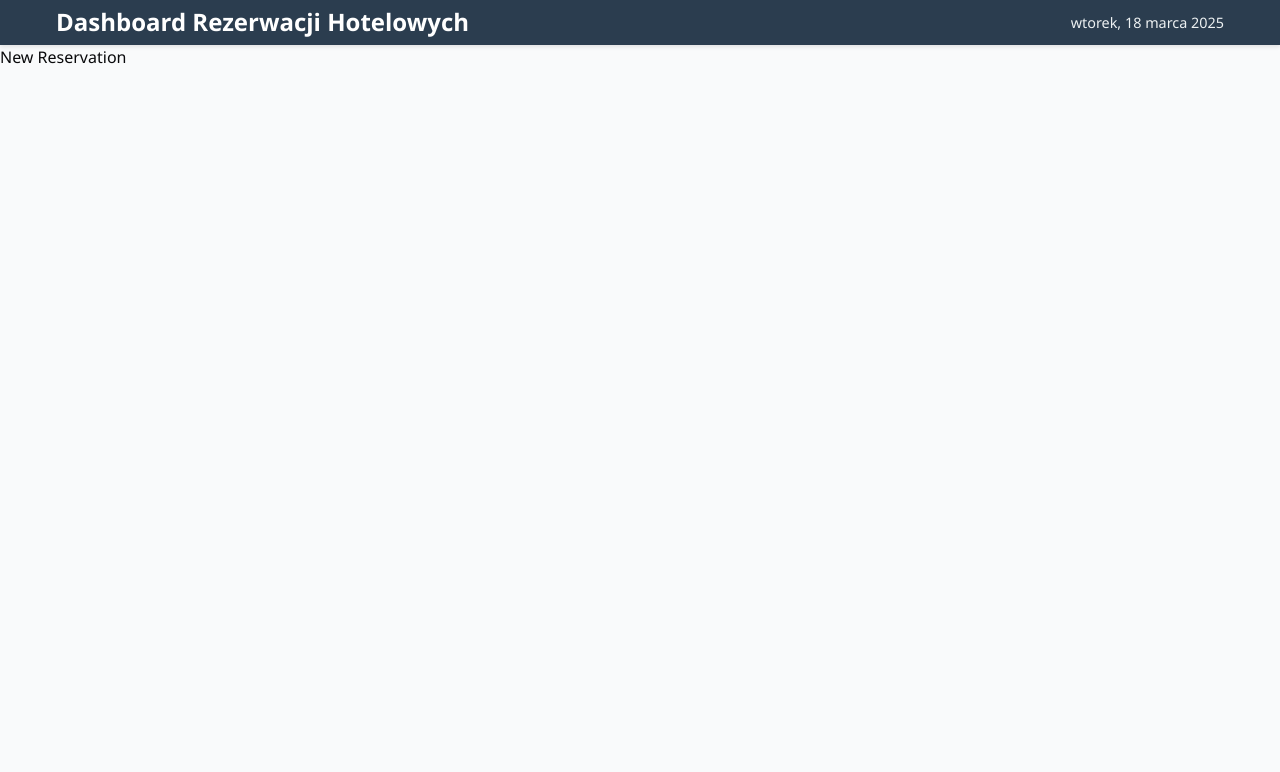
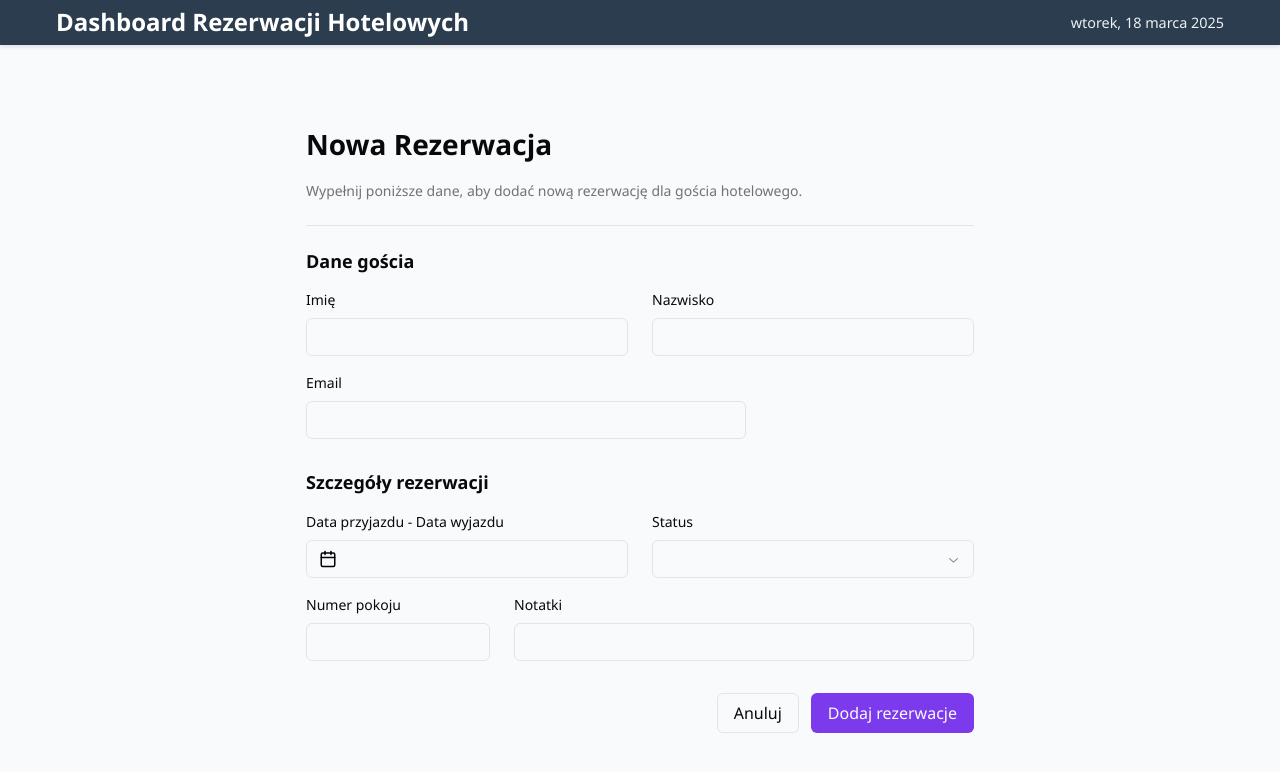
Before and after one commit to Inithar/Shiji-Dashboard, a React (Vite) app: page /add in a window 1280 px wide. Shown: the top 772 px of the page. Built offline with nearby package versions, Linux system fonts and the light colour scheme.

Commit message:
feat: add NewReservation page content

```diff
--- a/package.json
+++ b/package.json
@@ -10,6 +10,7 @@
     "preview": "vite preview"
   },
   "dependencies": {
+    "@hookform/resolvers": "^4.1.3",
     "@radix-ui/react-icons": "^1.3.2",
     "@radix-ui/react-label": "^2.1.2",
     "@radix-ui/react-popover": "^1.1.6",
@@ -20,7 +21,8 @@
     "react-day-picker": "^9.6.2",
     "react-dom": "^19.0.0",
     "react-hook-form": "^7.54.2",
-    "react-router-dom": "^7.3.0"
+    "react-router-dom": "^7.3.0",
+    "zod": "^3.24.2"
   },
   "devDependencies": {
     "@eslint/js": "^9.21.0",
--- a/src/components/RangeDatePicker/RangeDatePicker.module.css
+++ b/src/components/RangeDatePicker/RangeDatePicker.module.css
@@ -18,6 +18,11 @@
   background-color: transparent;
   border: 1px solid hsl(var(--border));
   border-radius: 6px;
+  transition: outline-color 300ms;
+}
+
+.triggerButton:focus-visible {
+  outline-color: hsl(var(--primary));
 }
 
 .triggerButton svg {
--- a/src/components/Select/Select.module.css
+++ b/src/components/Select/Select.module.css
@@ -11,12 +11,11 @@
   background-color: transparent;
   border: 1px solid hsl(var(--border));
   border-radius: 6px;
-  outline: none;
-  transition: border-color 0.2s;
+  transition: outline-color 0.2s;
 }
 
-.trigger:focus {
-  border-color:  hsl(var(--primary));
+.trigger:focus-visible {
+  outline-color:  hsl(var(--primary));
 }
 
 .trigger:disabled {
@@ -85,7 +84,7 @@
   outline: none;
 }
 
-.item:focus {
+.item:focus-visible {
   background-color: hsl(var(--gray-200));
 }
 
--- /dev/null
+++ b/src/pages/NewReservation/NewReservation.module.css
@@ -0,0 +1,91 @@
+.wrapper {
+  padding: 24px 16px 32px;
+  margin-inline: auto;
+  width: 100%;
+  max-width: 700px;
+}
+
+.title {
+  margin-block-end: 1rem;
+  font-size: 1.5rem;
+  line-height: 1.4;
+  font-weight: 600;
+}
+
+.subTitle {
+  margin-block-end: 1rem;
+  font-size: 1.125rem;
+  line-height: 1.3;
+  font-weight: 600;
+}
+
+.description {
+  font-size: 0.875rem;
+  line-height: 1.5;
+  color: hsl(var(--text-dark-muted));
+}
+
+.separator {
+  margin-block: 24px;
+  width: 100%;
+  height: 1px;
+  background-color: hsl(var(--border));
+}
+
+.guestInfoRow,
+.reservationDetailsRow {
+  display: flex;
+  flex-direction: column;
+  gap: 16px;
+}
+
+.guestInfoRow:not(:first-of-type),
+.reservationDetailsRow:not(:first-of-type) {
+  margin-block-start: 16px;
+}
+
+.reservationDetails {
+  margin-block: 32px;
+}
+
+.actions {
+  display: flex;
+  justify-content: flex-end;
+  gap: 12px;
+}
+
+@media (min-width: 36rem) {
+  .wrapper {
+    padding-block: 48px 64px;
+  }
+
+  .title {
+    font-size: 1.75rem;
+  }
+
+  .guestInfoRow,
+  .reservationDetailsRow {
+    flex-direction: row;
+    gap: 24px;
+  }
+
+  .guestInfoRow > div,
+  .reservationDetailsRow > div,
+  .reservationDetailsRow > button {
+    flex: 1;
+  }
+
+  .guestInfoRow:nth-of-type(2) {
+    max-width: 440px;
+  }
+
+  .reservationDetailsRow:nth-of-type(2) > div:first-child {
+    max-width: 184px;
+  }
+}
+
+@media (min-width: 48rem) {
+  .wrapper {
+    padding-block: 80px 96px;
+  }
+}
--- a/src/pages/NewReservation/NewReservation.tsx
+++ b/src/pages/NewReservation/NewReservation.tsx
@@ -1,5 +1,118 @@
+import { z } from "zod";
+import { zodResolver } from "@hookform/resolvers/zod";
+import { useForm, Controller } from "react-hook-form";
+
+import Input from "../../components/Input/Input.tsx";
+import Button from "../../components/Button/Button.tsx";
+import RangeDatePicker from "../../components/RangeDatePicker/RangeDatePicker.tsx";
+import { Select, SelectItem } from "../../components/Select/Select.tsx";
+
+import styles from "./NewReservation.module.css";
+
+const AVAILABLE_STATUS_TYPES = [
+  { label: "Reserved", value: "reserved" },
+  { label: "Due in", value: "due-in" }
+] as const;
+
+const statusValues = AVAILABLE_STATUS_TYPES.map((status) => status.value) as [string, ...string[]];
+
+const reservationSchema = z.object({
+  name: z.string().min(1, "Imię jest wymagane"),
+  surname: z.string().min(1, "Nazwisko jest wymagane"),
+  email: z.string().email("Nieprawidłowy adres email").optional(),
+  arrivalDepartureDate: z
+    .object({
+      from: z.date(),
+      to: z.date()
+    })
+    .refine((data) => data.to > data.from, "Data wyjazdu musi być późniejsza niż data przyjazdu"),
+  status: z.enum(statusValues),
+  roomNumber: z.string().optional(),
+  notes: z.string().optional()
+});
+
+export type ReservationFormData = z.infer<typeof reservationSchema>;
+
 const NewReservation = () => {
-  return <div>New Reservation</div>;
+  const { register, handleSubmit, control } = useForm<ReservationFormData>({
+    resolver: zodResolver(reservationSchema)
+  });
+
+  function onSubmit(data: ReservationFormData) {
+    console.log(data);
+  }
+
+  return (
+    <main className={styles.wrapper}>
+      <div>
+        <h1 className={styles.title}>Nowa Rezerwacja</h1>
+        <p className={styles.description}>Wypełnij poniższe dane, aby dodać nową rezerwację dla gościa hotelowego.</p>
+      </div>
+
+      <div className={styles.separator} />
+
+      <form onSubmit={handleSubmit(onSubmit)}>
+        <div>
+          <h2 className={styles.subTitle}>Dane gościa</h2>
+
+          <div className={styles.guestInfoRow}>
+            <Input label="Imię" {...register("name")} />
+            <Input label="Nazwisko" {...register("surname")} />
+          </div>
+
+          <div className={styles.guestInfoRow}>
+            <Input label="Email" type="email" {...register("email")} />
+          </div>
+        </div>
+
+        <div className={styles.reservationDetails}>
+          <h2 className={styles.subTitle}>Szczegóły rezerwacji</h2>
+
+          <div className={styles.reservationDetailsRow}>
+            <Controller
+              name="arrivalDepartureDate"
+              control={control}
+              render={({ field }) => (
+                <RangeDatePicker
+                  label="Data przyjazdu - Data wyjazdu"
+                  disabled={{ before: new Date() }}
+                  numberOfMonths={2}
+                  selected={field.value}
+                  onSelect={field.onChange}
+                />
+              )}
+            />
+
+            <Controller
+              name="status"
+              control={control}
+              render={({ field }) => (
+                <Select label="Status" defaultValue="2" value={field.value} onValueChange={field.onChange}>
+                  {AVAILABLE_STATUS_TYPES.map(({ label, value }, index) => (
+                    <SelectItem key={index} value={value}>
+                      {label}
+                    </SelectItem>
+                  ))}
+                </Select>
+              )}
+            />
+          </div>
+
+          <div className={styles.reservationDetailsRow}>
+            <Input label="Numer pokoju" {...register("roomNumber")} />
+            <Input label="Notatki" {...register("notes")} />
+          </div>
+        </div>
+
+        <div className={styles.actions}>
+          <Button variant="outline" type="button">
+            Anuluj
+          </Button>
+          <Button>Dodaj rezerwacje</Button>
+        </div>
+      </form>
+    </main>
+  );
 };
 
 export default NewReservation;
```
Also changed, not shown: 1 other file (tests, documents, lock files or other folders).
